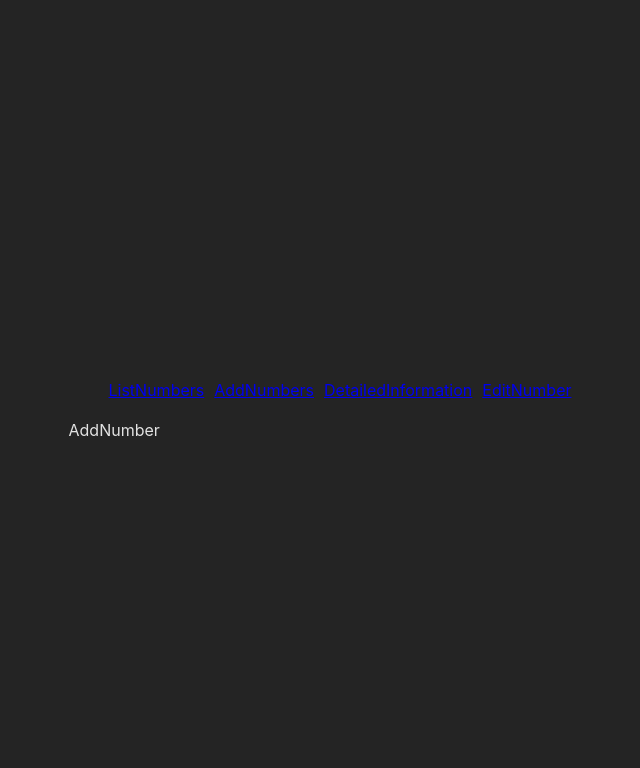
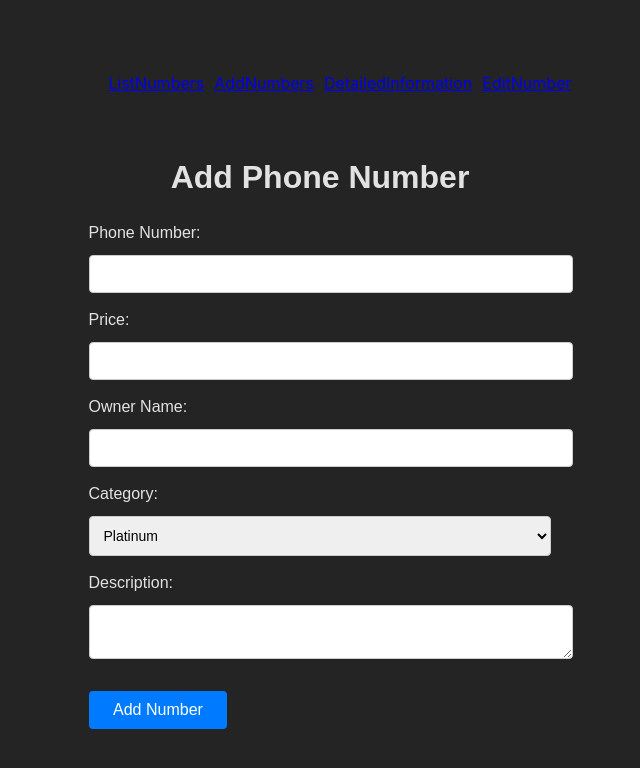
Before and after one commit to YorovaFotima/phone-number-shop, a React (Vite) app: page /AddNumbers in a window 1280 px wide. Shown: the top 768 px of the page, without its empty margins (320-960 px from the left). Built offline with nearby package versions, Linux system fonts and the light colour scheme.

Commit message:
AddNumber

```diff
--- a/package.json
+++ b/package.json
@@ -12,6 +12,7 @@
   "dependencies": {
     "react": "^18.2.0",
     "react-dom": "^18.2.0",
+    "react-icons": "^5.0.1",
     "react-router-dom": "^6.22.2"
   },
   "devDependencies": {
--- /dev/null
+++ b/src/pages/AddNumber.css
@@ -0,0 +1,45 @@
+
+.add-number-container {
+    max-width: 600px;
+    margin: 0 auto;
+    padding: 20px;
+    font-family: Arial, sans-serif;
+  }
+
+  .title {
+    margin-bottom: 20px;
+    text-align: center;
+  }
+
+  .label {
+    display: block;
+    font-size: 16px;
+    margin-bottom: 10px;
+  }
+
+  .text-input,
+  .select-input,
+  .textarea-input {
+    width: 100%;
+    padding: 10px;
+    font-size: 14px;
+    border: 1px solid #ccc;
+    border-radius: 4px;
+    margin-bottom: 15px;
+  }
+
+  .button-submit {
+    width: 30%;
+    padding: 10px;
+    background-color: #007bff;
+    color: white;
+    border: none;
+    border-radius: 4px;
+    cursor: pointer;
+    font-size: 16px;
+    margin-top: 10px;
+  }
+
+  .button-submit:hover {
+    background-color: #0056b3;
+  }
--- a/src/pages/AddNumbers.tsx
+++ b/src/pages/AddNumbers.tsx
@@ -1,7 +1,121 @@
+import  { useState, FormEvent } from 'react';
+import './AddNumber.css';
 
-import React from 'react';
+type PhoneCategory = 'Platinum' | 'Gold' | 'Silver';
+
+interface AddPhoneDto {
+  id: number;
+  phoneNumber: string;
+  price: string;
+  ownerName: string;
+  category: PhoneCategory;
+  description: string;
+}
+
+
 function AddNumber() {
-    return <>AddNumber</>;
-  }
+  const [phoneNumber, setPhoneNumber] = useState<string>('');
+  const [price, setPrice] = useState<string>('');
+  const [ownerName, setOwnerName] = useState<string>('');
+  const [category, setCategory] = useState<PhoneCategory>('Platinum');
+  const [description, setDescription] = useState<string>('');
 
-  export { AddNumber };
+  const [successPopupVisible, setSuccessPopupVisible] = useState<boolean>(false);
+  const [failPopupVisible, setFailPopupVisible] = useState<boolean>(false);
+
+  const saveNumberToLocalStorage = (phoneData: AddPhoneDto) => {
+    const existingNumbersJson = localStorage.getItem('phoneNumbers');
+    const existingNumbers: AddPhoneDto[] = existingNumbersJson ? JSON.parse(existingNumbersJson) : [];
+    const updatedNumbers = [...existingNumbers, phoneData];
+    localStorage.setItem('phoneNumbers', JSON.stringify(updatedNumbers));
+  };
+
+  const handleSubmit = (event: FormEvent<HTMLFormElement>) => {
+    event.preventDefault();
+
+    if (phoneNumber && price && ownerName && category && description) {
+      const newPhoneData: AddPhoneDto = {
+        id: Date.now(),
+        phoneNumber,
+        price,
+        ownerName,
+        category,
+        description,
+      };
+
+      saveNumberToLocalStorage(newPhoneData);
+      setSuccessPopupVisible(true);
+
+      setPhoneNumber('');
+      setPrice('');
+      setOwnerName('');
+      setCategory('Platinum');
+      setDescription('');
+
+      setTimeout(() => {
+        setSuccessPopupVisible(false);
+      }, 7000);
+    } else {
+      setFailPopupVisible(true);
+      setTimeout(() => {
+        setFailPopupVisible(false);
+      }, 7000);
+    }
+  };
+
+  return (
+    <div className="add-number-container">
+      <h1 className="title">Add Phone Number</h1>
+      <form onSubmit={handleSubmit}>
+        <label className="label">Phone Number:</label>
+        <input
+          type="text"
+          className="text-input"
+          value={phoneNumber}
+          onChange={(e) => setPhoneNumber(e.target.value)}
+        />
+
+        <label className="label">Price:</label>
+        <input
+          type="text"
+          className="text-input"
+          value={price}
+          onChange={(e) => setPrice(e.target.value)}
+        />
+
+        <label className="label">Owner Name:</label>
+        <input
+          type="text"
+          className="text-input"
+          value={ownerName}
+          onChange={(e) => setOwnerName(e.target.value)}
+        />
+
+        <label className="label">Category:</label>
+        <select
+          className="select-input"
+          value={category}
+          onChange={(e) => setCategory(e.target.value as PhoneCategory)}
+        >
+          <option value="Platinum">Platinum</option>
+          <option value="Gold">Gold</option>
+          <option value="Silver">Silver</option>
+        </select>
+
+        <label className="label">Description:</label>
+        <textarea
+          className="textarea-input"
+          value={description}
+          onChange={(e) => setDescription(e.target.value)}
+        />
+
+        <button type="submit" className="button-submit">Add Number</button>
+      </form>
+
+      {successPopupVisible && <div className="popup-success">Number successfully added!</div>}
+      {failPopupVisible && <div className="popup-fail">Failed to add number. Please check your inputs.</div>}
+    </div>
+  );
+}
+
+export { AddNumber };
```
Also changed, not shown: 1 other file (tests, documents, lock files or other folders).
